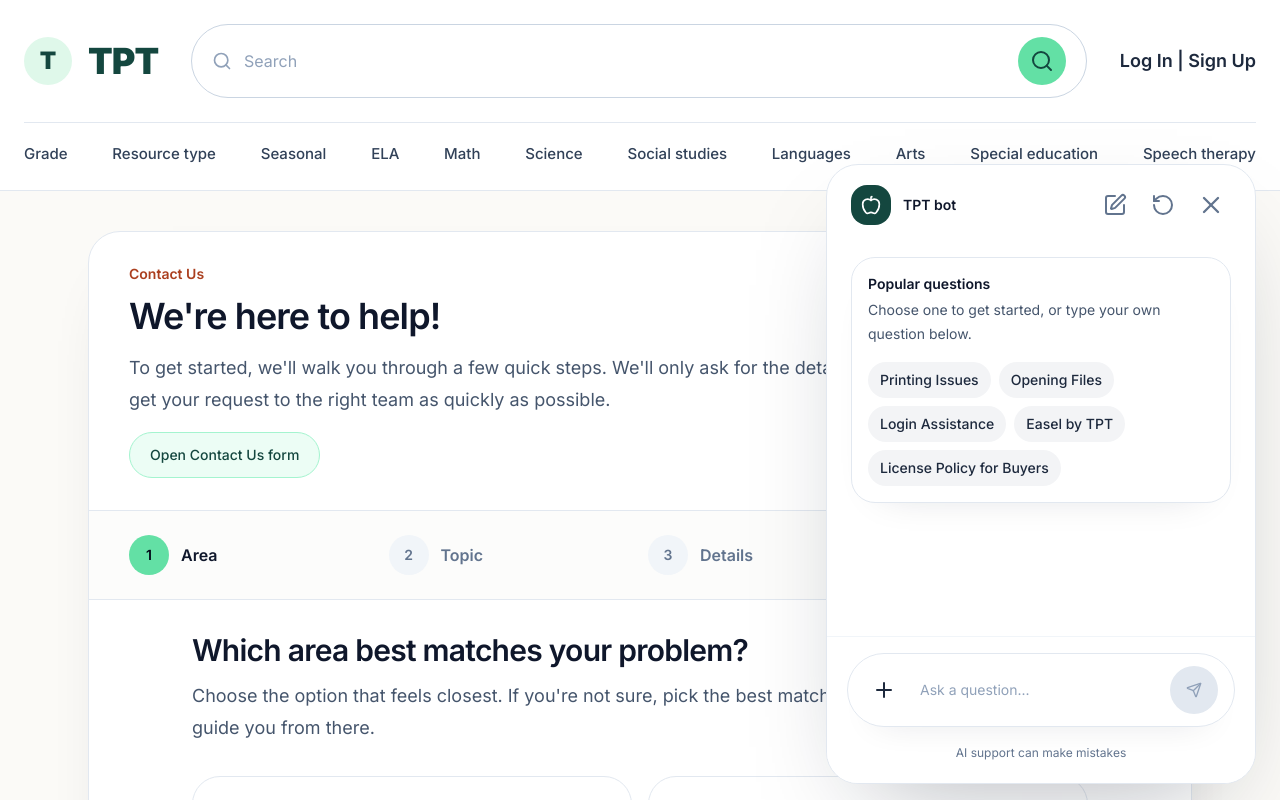
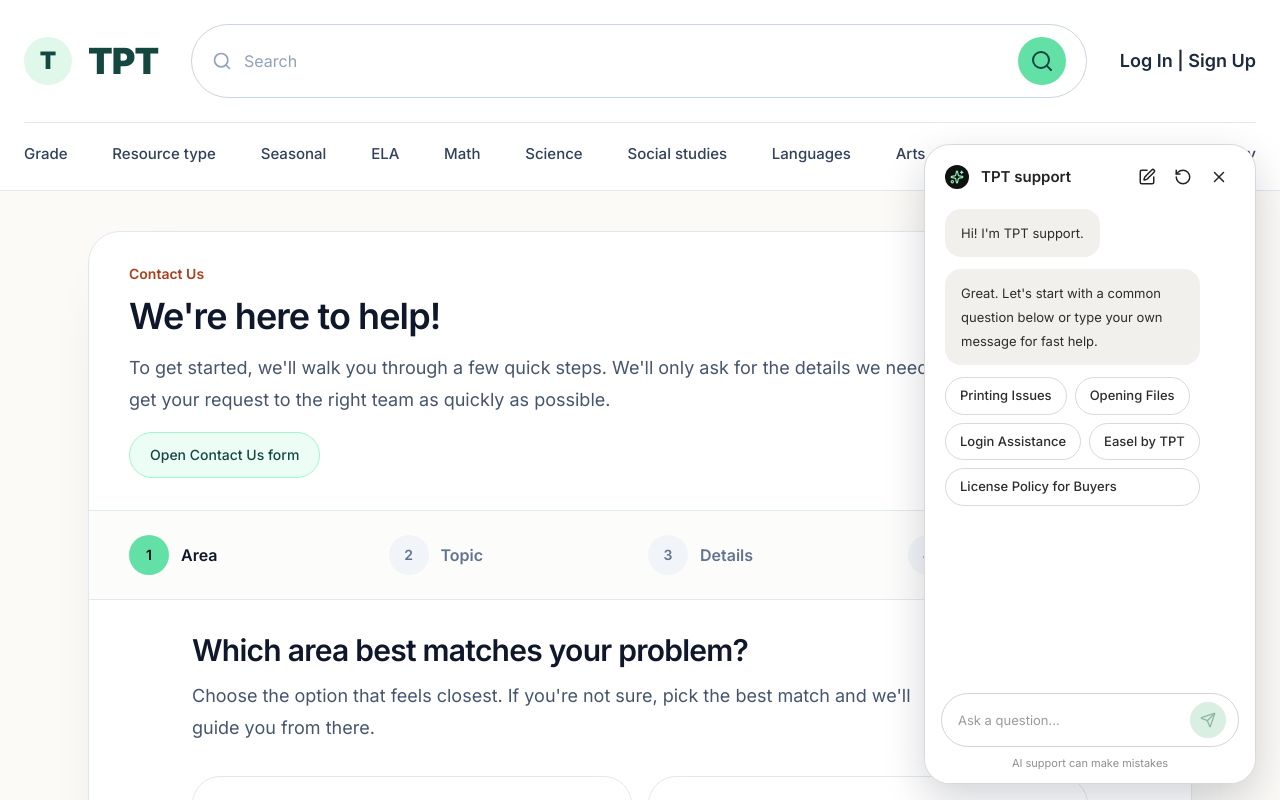
Before and after one commit to wessilfie/tptsupportdemo, a Next.js app: page / in a window 1280 px wide. Both pictures are taken after a click on the button 1224 px from the left and 744 px from the top of the page. Shown: the top 800 px of the page. Built offline with nearby package versions, Linux system fonts and the light colour scheme.

Commit message:
Redesign chat UI and add dynamic v8 prompt route

```diff
--- /dev/null
+++ b/app/support/chatbot/v8/route.ts
@@ -0,0 +1,63 @@
+import OpenAI from "openai";
+
+import {
+  chatbotErrorResponse,
+  getChatbotConfig,
+  parseChatbotRequest,
+} from "@/lib/chatbot-route";
+
+export async function POST(req: Request) {
+  const parsed = await parseChatbotRequest(req);
+  if (!parsed.ok) {
+    return parsed.response;
+  }
+
+  const { apiKey, payload } = parsed;
+  const openai = new OpenAI({ apiKey });
+  const { v8PromptId, v8PromptVersion } = getChatbotConfig();
+
+  const requestArgs: Record<string, unknown> = {
+    prompt: {
+      id: v8PromptId,
+      version: v8PromptVersion,
+      variables: {
+        usertype: payload.usertype,
+      },
+    },
+  };
+
+  if (payload.previous_response_id) {
+    requestArgs.previous_response_id = payload.previous_response_id;
+    requestArgs.input = [
+      {
+        role: "user",
+        content: [{ type: "input_text", text: payload.question }],
+      },
+    ];
+  } else {
+    requestArgs.input = payload.messages.map((message) => ({
+      role: message.role,
+      content: [{ type: "input_text", text: message.content }],
+    }));
+  }
+
+  try {
+    const response = await openai.responses.create(requestArgs);
+    const answer = response.output_text?.trim();
+
+    if (!answer) {
+      return Response.json(
+        { detail: "Chatbot response did not contain text output." },
+        { status: 502 },
+      );
+    }
+
+    return Response.json({
+      answer,
+      response_id: response.id,
+      handoffSuggested: false,
+    });
+  } catch (error) {
+    return chatbotErrorResponse(error);
+  }
+}
--- a/components/CxChatWidget.tsx
+++ b/components/CxChatWidget.tsx
@@ -1,11 +1,10 @@
 import { FormEvent, useEffect, useMemo, useRef, useState } from "react";
 import clsx from "clsx";
 import {
-  Apple,
   MessageCircleQuestion,
-  Plus,
   RotateCcw,
   Send,
+  Sparkles,
   SquarePen,
   Star,
   X,
@@ -27,6 +26,7 @@
   role: "user" | "assistant";
   content: string;
   options?: string[];
+  optionVariant?: "quick-reply";
 };
 
 type ChatbotApiResponse = {
@@ -48,10 +48,9 @@
   chatbotEndpoint?: string;
 };
 
-const GREETING = "Hi! I'm TPT bot.";
-const INTRO_PROMPT =
-  "Start with a suggested topic below or type your own message for fast help.";
-const CHATBOT_USERTYPE = " ";
+const GREETING = "Hi! I'm TPT support.";
+const COMMON_QUESTION_PROMPT =
+  "Great. Let's start with a common question below or type your own message for fast help.";
 const MAX_MESSAGES_EXCHANGED = 50;
 const LIMIT_REACHED_MESSAGE =
   "Sorry, I can't help with this request anymore. Please connect with the TPT CX team at teacherspayteachers.com/Contact for further assistance.";
@@ -184,13 +183,17 @@
   const rootNode = getHardcodedRootNode();
 
   return [
-    { id: buildId(), role: "assistant", content: GREETING },
-    { id: buildId(), role: "assistant", content: INTRO_PROMPT },
     {
       id: buildId(),
       role: "assistant",
-      content: rootNode.response,
+      content: GREETING,
+    },
+    {
+      id: buildId(),
+      role: "assistant",
+      content: COMMON_QUESTION_PROMPT,
       options: rootNode.options,
+      optionVariant: "quick-reply",
     },
   ];
 }
@@ -301,8 +304,12 @@
     role: ChatMessage["role"],
     content: string,
     options?: string[],
+    optionVariant?: ChatMessage["optionVariant"],
   ) {
-    setMessages((current) => [...current, { id: buildId(), role, content, options }]);
+    setMessages((current) => [
+      ...current,
+      { id: buildId(), role, content, options, optionVariant },
+    ]);
   }
 
   function clearExitFeedback() {
@@ -390,7 +397,7 @@
         },
         body: JSON.stringify({
           messages: nextModelMessages.map(({ role, content }) => ({ role, content })),
-          usertype: CHATBOT_USERTYPE,
+          usertype: "",
           question: trimmedQuestion,
           previous_response_id: previousResponseId,
         }),
@@ -429,7 +436,7 @@
           "I should hand this over to the contact form so the CX team can follow up directly.",
         );
         const context: ChatHandoffContext = {
-          userType: CHATBOT_USERTYPE,
+          userType: null,
           originalQuestion: originalQuestion || trimmedQuestion,
           restatedQuestion,
           transcript: [...messages, { id: buildId(), role: "user", content: trimmedQuestion }],
@@ -488,7 +495,7 @@
   function handleComposerKeyDown(event: React.KeyboardEvent<HTMLTextAreaElement>) {
     if (event.key === "Enter" && !event.shiftKey) {
       event.preventDefault();
-      if (!canType || !input.trim() || isLoading) {
+      if (!canSend || !input.trim()) {
         return;
       }
 
@@ -497,7 +504,7 @@
   }
 
   function handleStarterQuestionSelect(question: string) {
-    if (!canType || isLoading) {
+    if (!canSend) {
       return;
     }
 
@@ -534,7 +541,11 @@
     finalizeExit(pendingExitAction);
   }
 
-  const canType =
+  const canEdit =
+    !pendingExitAction &&
+    stage !== "limit_reached" &&
+    stage !== "escalated";
+  const canSend =
     !pendingExitAction &&
     (stage === "initial" || stage === "awaiting_rephrase") &&
     !isLoading;
@@ -544,16 +555,34 @@
       ? "This chat has ended. Start a new conversation to continue."
       : stage === "escalated"
         ? "Continue in the contact form."
-        : "Complete the step above to continue.";
+        : "Ask a question...";
   const panelBottom = isOpen ? Math.max(16, keyboardInset + 16) : 112;
-  const panelHeight = `min(620px, calc(100dvh - ${keyboardInset + 32}px))`;
-  const showWelcomeState =
-    !isLoading &&
-    messages.length <= 3 &&
-    !originalQuestion &&
-    !restatedQuestion &&
-    stage !== "escalated";
-  const rootOptions = getHardcodedRootNode().options ?? [];
+  const panelHeight = `min(640px, calc(100dvh - ${keyboardInset + 32}px))`;
+
+  function renderOptionButtons(message: ChatMessage) {
+    if (!message.options?.length) {
+      return null;
+    }
+
+    return (
+      <div className="mt-3 flex flex-wrap gap-2">
+        {message.options.map((option) => (
+          <button
+            key={`${message.id}-${option}`}
+            type="button"
+            className={clsx(
+              "rounded-full border border-[#d9d9d9] bg-white px-3.5 py-2 text-left text-[13px] font-medium text-[#2d2d2d] transition hover:border-[#91e8b3] hover:bg-[#f8fff9] disabled:cursor-not-allowed disabled:opacity-60",
+              option.length > 20 && "basis-full",
+            )}
+            onClick={() => handleStarterQuestionSelect(option)}
+            disabled={!canSend}
+          >
+            {option}
+          </button>
+        ))}
+      </div>
+    );
+  }
 
   return (
     <>
@@ -580,70 +609,48 @@
 
       {isOpen ? (
         <section
-          className="fixed left-3 right-3 z-50 flex flex-col overflow-hidden rounded-[2rem] border border-slate-200 bg-white shadow-[0_42px_100px_-44px_rgba(15,23,42,0.34)] sm:left-auto sm:right-6 sm:w-[430px]"
+          className="fixed left-3 right-3 z-50 flex flex-col overflow-hidden rounded-[1.6rem] border border-[#d8d8d8] bg-white shadow-[0_16px_42px_rgba(15,23,42,0.18)] sm:left-auto sm:right-6 sm:w-[332px]"
           style={{ bottom: `${panelBottom}px`, height: panelHeight }}
         >
-          <header className="flex items-center justify-between px-6 py-5">
+          <header className="flex items-center justify-between px-5 pb-3 pt-4">
             <div className="flex items-center gap-3">
-              <div className="flex h-10 w-10 items-center justify-center rounded-2xl bg-[#14473f] text-white">
-                <Apple className="size-5" />
+              <div className="flex h-6 w-6 items-center justify-center rounded-full bg-[#111111] text-[#8ef0b5]">
+                <Sparkles className="size-3.5" />
               </div>
               <div>
-                <p className="text-sm font-semibold text-slate-900">TPT bot</p>
+                <p className="text-[15px] font-semibold text-[#232323]">TPT support</p>
               </div>
             </div>
-            <div className="flex items-center gap-2 text-slate-500">
+            <div className="flex items-center gap-1 text-[#232323]">
               <button
                 type="button"
-                className="flex h-10 w-10 items-center justify-center rounded-full transition hover:bg-slate-100 hover:text-slate-900"
+                className="flex h-8 w-8 items-center justify-center rounded-full transition hover:bg-slate-100"
                 aria-label="New conversation"
                 onClick={() => handleExitIntent("reset")}
               >
-                <SquarePen className="size-6" />
+                <SquarePen className="size-4.5" />
               </button>
               <button
                 type="button"
-                className="flex h-10 w-10 items-center justify-center rounded-full transition hover:bg-slate-100 hover:text-slate-900"
+                className="flex h-8 w-8 items-center justify-center rounded-full transition hover:bg-slate-100"
                 aria-label="Reset conversation"
                 onClick={() => handleExitIntent("reset")}
               >
-                <RotateCcw className="size-6" />
+                <RotateCcw className="size-4.5" />
               </button>
               <button
                 type="button"
                 aria-label="Close TPT CX chat"
-                className="flex h-10 w-10 items-center justify-center rounded-full transition hover:bg-slate-100 hover:text-slate-900"
+                className="flex h-8 w-8 items-center justify-center rounded-full transition hover:bg-slate-100"
                 onClick={() => handleExitIntent("close")}
               >
-                <X className="size-7" />
+                <X className="size-4.5" />
               </button>
             </div>
           </header>
 
-          <div className="flex-1 overflow-y-auto px-4 pb-4 pt-1">
-            {showWelcomeState ? (
-              <div className="flex min-h-full flex-col justify-start px-2 pb-6 pt-2">
-                <div className="rounded-[1.5rem] border border-slate-200 bg-white p-4 shadow-[0_18px_40px_-32px_rgba(15,23,42,0.2)]">
-                  <p className="text-sm font-semibold text-slate-900">Popular questions</p>
-                  <p className="mt-1 text-sm leading-6 text-slate-600">
-                    Choose one to get started, or type your own question below.
-                  </p>
-                  <div className="mt-4 flex flex-wrap gap-2">
-                    {rootOptions.map((question) => (
-                      <button
-                        key={question}
-                        type="button"
-                        className="rounded-full bg-[#f3f4f6] px-3 py-2 text-sm font-medium text-slate-800 transition hover:bg-slate-200"
-                        onClick={() => handleStarterQuestionSelect(question)}
-                      >
-                        {question}
-                      </button>
-                    ))}
-                  </div>
-                </div>
-              </div>
-            ) : (
-              <div className="space-y-4">
+          <div className="flex-1 overflow-y-auto px-5 pb-4 pt-1">
+            <div className="space-y-3">
               {messages.map((message) => {
                 const isAssistant = message.role === "assistant";
                 return (
@@ -651,39 +658,18 @@
                     key={message.id}
                     className={clsx("flex", isAssistant ? "justify-start" : "justify-end")}
                   >
+                    <div className={clsx("max-w-[88%]", isAssistant ? "text-[#2d2d2d]" : "")}>
                       <div
                         className={clsx(
-                          "max-w-[88%]",
+                          "whitespace-pre-wrap break-words text-[13px] leading-6",
                           isAssistant
-                            ? "text-slate-700"
-                            : "text-white",
-                        )}
-                      >
-                        <div
-                          className={clsx(
-                            "whitespace-pre-wrap break-words rounded-[1.35rem] px-4 py-3 text-sm leading-6",
-                            isAssistant
-                              ? "rounded-tl-md border border-slate-200 bg-[#fafafa]"
-                              : "rounded-tr-md bg-[#14473f] shadow-[0_18px_36px_-24px_rgba(20,71,63,0.4)]",
+                            ? "rounded-[1rem] bg-[#f1f0ec] px-4 py-3 text-[#2d2d2d]"
+                            : "inline-flex rounded-[0.8rem] bg-[#63e0a5] px-3 py-2 font-medium text-[#143427]",
                         )}
                       >
                         {renderMessageContent(message.content)}
                       </div>
-                        {isAssistant && message.options?.length ? (
-                          <div className="mt-2 flex flex-wrap gap-2">
-                            {message.options.map((option) => (
-                              <button
-                                key={`${message.id}-${option}`}
-                                type="button"
-                                className="rounded-full border border-slate-300 bg-white px-3 py-2 text-left text-sm font-medium text-[#14473f] transition hover:border-emerald-300 hover:bg-emerald-50 disabled:cursor-not-allowed disabled:opacity-60"
-                                onClick={() => handleStarterQuestionSelect(option)}
-                                disabled={!canType || isLoading}
-                              >
-                                {option}
-                              </button>
-                            ))}
-                          </div>
-                        ) : null}
+                      {isAssistant ? renderOptionButtons(message) : null}
                     </div>
                   </div>
                 );
@@ -691,89 +677,64 @@
 
               {isLoading ? (
                 <div className="flex justify-start">
-                    <div className="flex items-center gap-1 rounded-[1.35rem] rounded-tl-md border border-slate-200 bg-[#fafafa] px-4 py-3">
+                  <div className="rounded-[1rem] bg-[#f1f0ec] px-4 py-3">
+                    <div className="flex items-center gap-1">
                       {[0, 1, 2].map((dot) => (
                         <span
                           key={dot}
-                          className="h-2 w-2 animate-bounce rounded-full bg-emerald-500"
+                          className="h-1.5 w-1.5 animate-bounce rounded-full bg-[#77dba4]"
                           style={{ animationDelay: `${dot * 0.15}s` }}
                         />
                       ))}
                     </div>
                   </div>
-                ) : null}
-
-                {stage === "initial" && !originalQuestion && !isLoading ? (
-                  <div className="rounded-[1.35rem] border border-slate-200 bg-white p-4">
-                    <p className="text-sm font-semibold text-slate-900">Popular questions</p>
-                    <p className="mt-1 text-sm leading-6 text-slate-600">
-                      Start with one of these, or type your own question below.
-                    </p>
-                    <div className="mt-4 flex flex-wrap gap-2">
-                      {rootOptions.map((question) => (
-                        <button
-                          key={question}
-                          type="button"
-                          className="rounded-full bg-[#f3f4f6] px-3 py-2 text-sm font-medium text-slate-800 transition hover:bg-slate-200"
-                          onClick={() => handleStarterQuestionSelect(question)}
-                        >
-                          {question}
-                        </button>
-                      ))}
-                    </div>
                 </div>
               ) : null}
 
               {stage === "escalated" ? (
-                  <div className="rounded-[1.35rem] border border-amber-200 bg-amber-50 p-4 text-sm leading-6 text-slate-700">
+                <div className="rounded-[1rem] bg-[#f1f0ec] px-4 py-3 text-[13px] leading-6 text-[#2d2d2d]">
                   We opened the matching contact flow so you can finish the handoff there.
                 </div>
               ) : null}
 
               <div ref={bottomRef} />
             </div>
-            )}
           </div>
 
           <form
             onSubmit={handleSend}
-            className="border-t border-slate-100 bg-white px-5 pb-5 pt-4"
+            className="bg-white px-4 pb-3 pt-2"
           >
-            <div className="flex items-center gap-3 rounded-full border border-slate-200 bg-white px-4 py-3 shadow-[0_18px_36px_-30px_rgba(15,23,42,0.24)]">
-              <button
-                type="button"
-                className="flex h-10 w-10 shrink-0 items-center justify-center rounded-full text-slate-800 transition hover:bg-slate-100"
-                aria-label="Add context"
-              >
-                <Plus className="size-6" />
-              </button>
+            <div className="flex items-center gap-2 rounded-full border border-[#d3d3d3] bg-white px-3 py-2">
               <textarea
                 ref={inputRef}
                 value={input}
                 onChange={(event) => setInput(event.target.value)}
                 placeholder={
-                  canType
-                    ? stage === "awaiting_rephrase"
+                  canEdit
+                    ? isLoading
+                      ? "Keep typing. You can send when the bot replies."
+                      : stage === "awaiting_rephrase"
                         ? "Restate your question..."
                         : "Ask a question..."
                     : disabledPlaceholder
                 }
-                disabled={!canType || isLoading}
+                disabled={!canEdit}
                 rows={1}
                 enterKeyHint="send"
                 onKeyDown={handleComposerKeyDown}
-                className="max-h-32 min-h-[28px] flex-1 resize-none bg-transparent px-1 py-1 text-sm leading-6 text-slate-900 outline-none placeholder:text-slate-400 disabled:cursor-not-allowed disabled:text-slate-400"
+                className="max-h-24 min-h-[22px] flex-1 resize-none bg-transparent px-1 py-1 text-[13px] leading-5 text-[#232323] outline-none placeholder:text-[#9b9b9b] disabled:cursor-not-allowed disabled:text-[#9b9b9b]"
               />
               <button
                 type="submit"
-                disabled={!canType || !input.trim() || isLoading}
-                className="flex h-12 w-12 shrink-0 items-center justify-center rounded-full bg-[#171717] text-white transition hover:bg-black disabled:cursor-not-allowed disabled:bg-slate-200 disabled:text-slate-400"
+                disabled={!canSend || !input.trim()}
+                className="flex h-9 w-9 shrink-0 items-center justify-center rounded-full bg-[#8ef0b5] text-[#206040] transition hover:bg-[#78e4a4] disabled:cursor-not-allowed disabled:bg-[#d8efe1] disabled:text-[#8db9a0]"
                 aria-label="Send message"
               >
                 <Send className="size-4" />
               </button>
             </div>
-            <p className="mt-4 text-center text-xs leading-5 text-slate-500">
+            <p className="mt-2 text-center text-[11px] leading-4 text-[#8f8f8f]">
               AI support can make mistakes
             </p>
           </form>
--- a/lib/chatbot-route.ts
+++ b/lib/chatbot-route.ts
@@ -10,6 +10,10 @@
   process.env.OPENAI_SUPPORT_V7_PROMPT_ID ?? DEFAULT_PROMPT_ID;
 const CHATBOT_V7_PROMPT_VERSION =
   process.env.OPENAI_SUPPORT_V7_PROMPT_VERSION ?? "7";
+const CHATBOT_V8_PROMPT_ID =
+  process.env.OPENAI_SUPPORT_V8_PROMPT_ID ?? DEFAULT_PROMPT_ID;
+const CHATBOT_V8_PROMPT_VERSION =
+  process.env.OPENAI_SUPPORT_V8_PROMPT_VERSION ?? "8";
 
 export type ChatbotMessage = {
   role: string;
@@ -31,6 +35,8 @@
     v4PromptVersion: CHATBOT_V4_PROMPT_VERSION,
     v7PromptId: CHATBOT_V7_PROMPT_ID,
     v7PromptVersion: CHATBOT_V7_PROMPT_VERSION,
+    v8PromptId: CHATBOT_V8_PROMPT_ID,
+    v8PromptVersion: CHATBOT_V8_PROMPT_VERSION,
   };
 }
 
```
Also changed, not shown: app/dynamic-v8/page.tsx (added, +11 -0 lines), 1 other file (tests, documents, lock files or other folders). Lines whose indentation alone changed are shown as unchanged.
